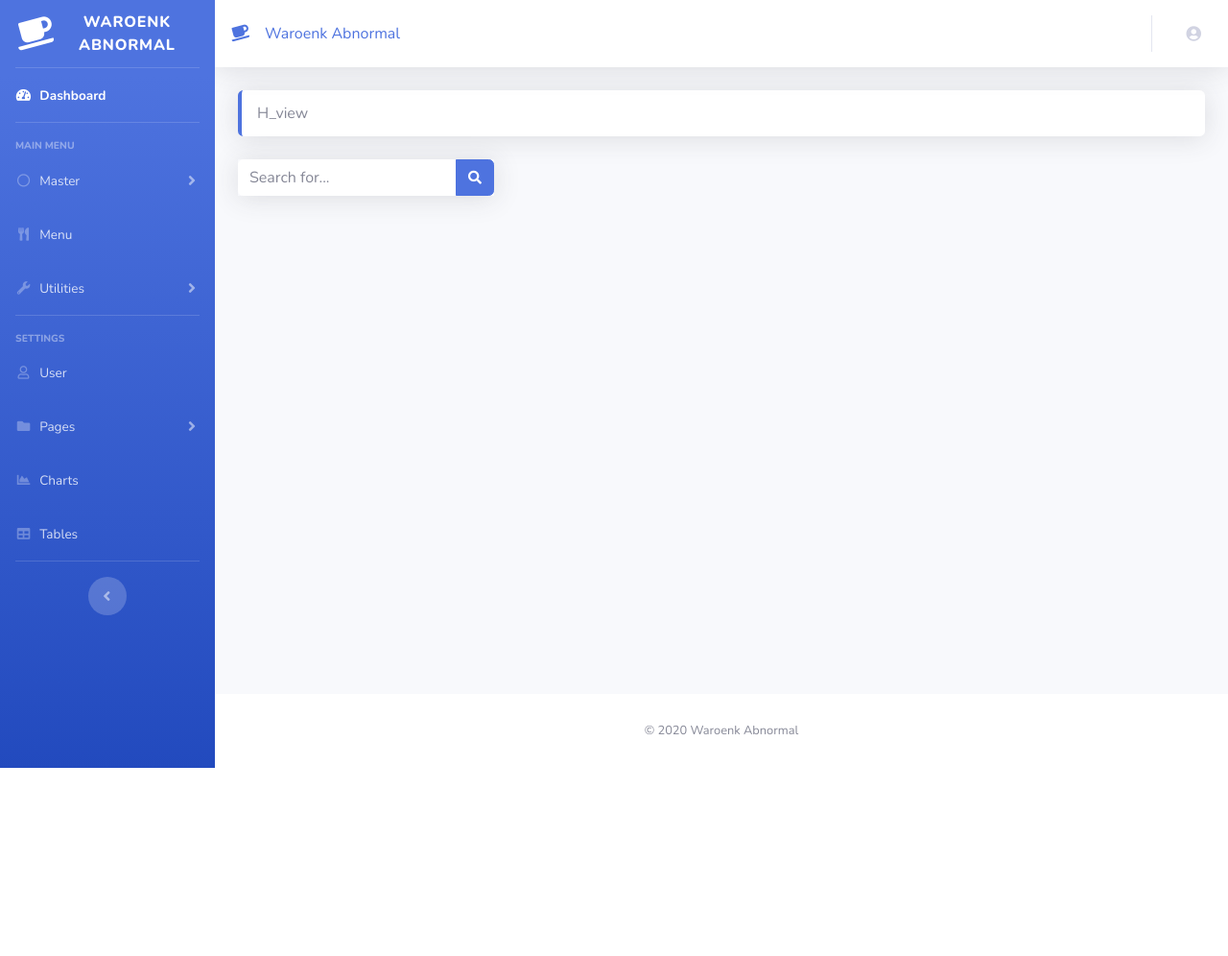
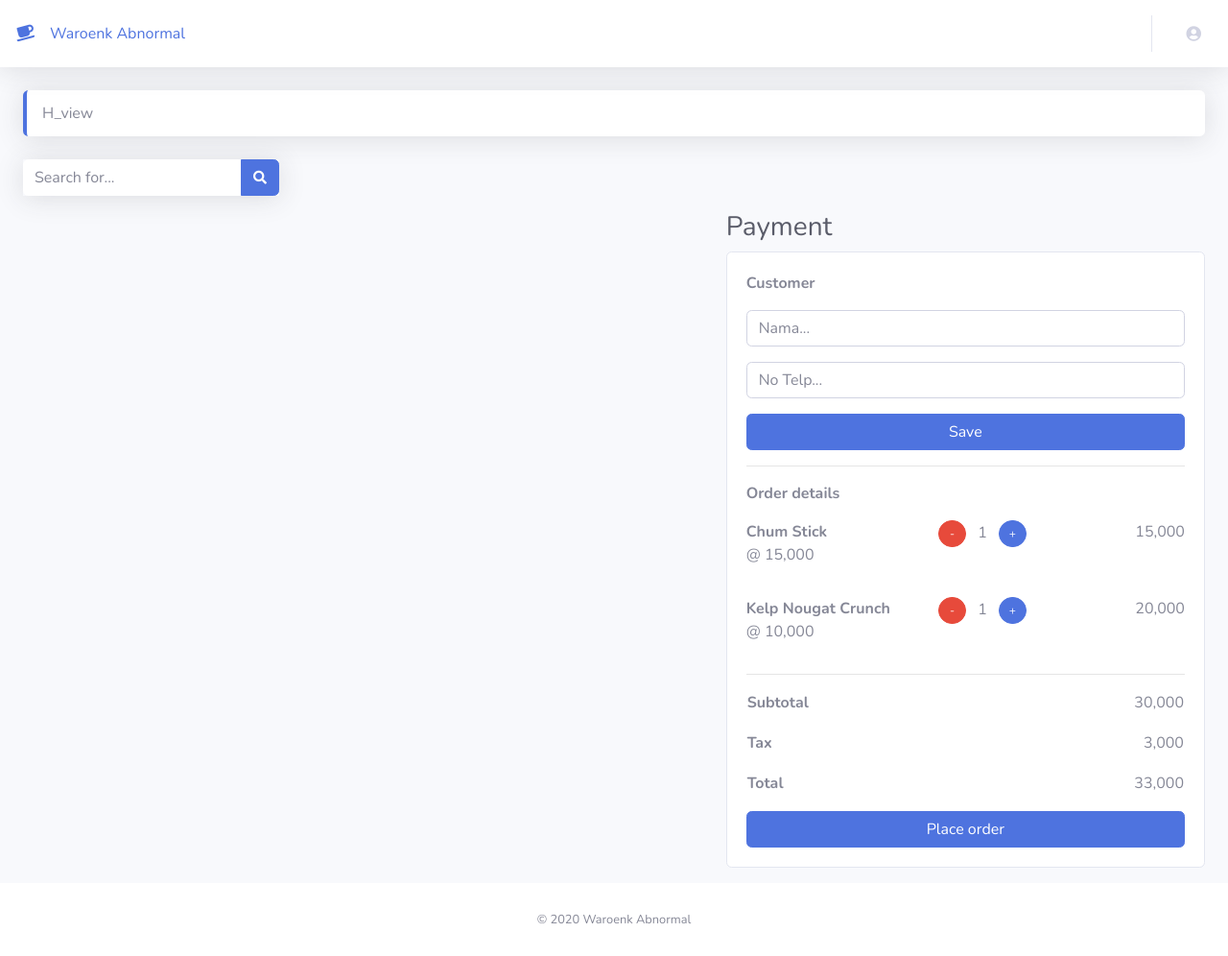
Before and after one commit to farrelnajib/Kasir, a CodeIgniter app: the page made by application/views/index.php in a window 1280 px wide. Shown: the whole page at 96% size. Before the commit the page ends 800 px from the top, so only its background shows below. Run offline with CodeIgniter, Linux system fonts and the light colour scheme; data that the repository does not hold is empty; some libraries are stand-ins or nearby versions.

Commit message:
Fixing order front end

```diff
--- a/application/views/_partials/sidebar.php
+++ b/application/views/_partials/sidebar.php
@@ -1,4 +1,4 @@
-<ul class="navbar-nav bg-gradient-primary sidebar sidebar-dark accordion" id="accordionSidebar">
+<div class="bg-gradient-primary sidebar sidebar-dark sidebar-kasir" id="accordionSidebar">
 
   <!-- Sidebar - Brand -->
   <a class="sidebar-brand d-flex align-items-center justify-content-center" href="<?php echo base_url('admin'); ?>">
@@ -11,117 +11,105 @@
   <!-- Divider -->
   <hr class="sidebar-divider my-0">
 
-  <!-- Nav Item - Dashboard -->
-  <li class="nav-item <?php echo $this->uri->segment(2) == '' ? 'active' : ''; ?>">
-    <a class="nav-link" href="<?php echo base_url('admin'); ?>">
-      <i class="fas fa-fw fa-tachometer-alt"></i>
-      <span>Dashboard</span></a>
-  </li>
+  <div class="container">
+    <div class="row">
+      <div class="col col-12">
+        <span style="color: white; font-weight: bold;">Customer</span>
+        <form action="#" method="post">
+          <div class="form-group">
+            <input type="text" name="name" id="name" class="form-control" placeholder="Nama...">
+          </div>
+          <div class="form-group">
+            <input type="text" name="telp" id="telp" class="form-control" placeholder="No Telp...">
+          </div>
+
+          <input type="submit" value="Save" class="btn btn-success btn-block">
+        </form>
+      </div>
+    </div>
+  </div>
 
   <!-- Divider -->
-  <hr class="sidebar-divider">
+  <hr class="sidebar-divider mt-3">
 
-  <!-- Heading -->
-  <div class="sidebar-heading">
-    Main Menu
-  </div>
+  <div class="container">
+    <!-- <table style="color: white">
+      <tr>
+        <td class="p-2">
+          <i class="fa fa-trash" style="color: white; height: 100%;"></i>
+        </td>
+        <td class="p-1">
+          <p style="font-weight: bold; margin-top: auto; margin-bottom: auto;">Krabby Patty<br>
+            @ 25,000
+          </p>
+        </td>
+        <td class="p-1">
+          <input type="number" class="form-control input-group-sm" id="quantity" min="1" max="10" value="2">
+        </td>
+        <td class="p-1">
+          <p class="margin-top: auto; margin-bottom: auto;">50,000</p>
+        </td>
+      </tr>
 
-  <!-- Nav Item - Pages Collapse Menu -->
-  <li class="nav-item <?php echo ($this->uri->segment(2) == 'categories') ? 'active' : ''; ?>">
-    <a class="nav-link collapsed" href="#" data-toggle="collapse" data-target="#masterCollapse" aria-expanded="true" aria-controls="masterCollapse">
-      <i class="<?php echo ($this->uri->segment(2) == 'categories') ? 'fas' : 'far'; ?> fa-fw fa-circle"></i>
-      <span>Master</span>
-    </a>
-    <div id="masterCollapse" class="collapse" aria-labelledby="headingTwo" data-parent="#accordionSidebar">
-      <div class="bg-white py-2 collapse-inner rounded">
-        <h6 class="collapse-header">Master:</h6>
-        <a class="collapse-item" href="<?php echo base_url(); ?>admin/categories">Categories</a>
-        <a class="collapse-item" href="<?php echo base_url(); ?>admin/menu">Menu</a>
+      <tr>
+        <td class="p-2">
+          <i class="fa fa-trash" style="color: white; height: 100%;"></i>
+        </td>
+        <td class="p-1">
+          <p style="font-weight: bold; margin-top: auto; margin-bottom: auto;">Chum Stick<br>
+            @ 15,000
+          </p>
+        </td>
+        <td class="p-1">
+          <input type="number" class="form-control input-group-sm" id="quantity" min="1" max="10" value="1">
+        </td>
+        <td class="p-1">
+          <p class="margin-top: auto; margin-bottom: auto;">15,000</p>
+        </td>
+      </tr>
+    </table> -->
+
+    <div class="row my-3" style="color: white;">
+      <div class="col col-1">
+        <i class="fa fa-trash" style="color: white; height: 100%;"></i>
+      </div>
+      <div class="col col-5">
+        <p style="font-weight: bold; margin-top: auto; margin-bottom: auto;">Chum Stick<br>
+          @ 15,000
+        </p>
+      </div>
+      <div class="col col-3">
+        <input type="number" class="form-control form-control-sm" id="quantity" min="1" max="10" value="1">
+      </div>
+      <div class="col col-3">
+        <p class="margin-top: auto; margin-bottom: auto;">15,000</p>
       </div>
     </div>
-  </li>
 
-  <!-- Nav Item - Food Menu -->
-  <li class="nav-item <?php echo ($this->uri->segment(2) == 'menu') ? 'active' : ''; ?>">
-    <a class="nav-link" href="<?php echo base_url(); ?>admin/menu">
-      <i class="fas fa-fw fa-utensils"></i>
-      <span>Menu</span></a>
-  </li>
-
-  <!-- Nav Item - Utilities Collapse Menu -->
-  <li class="nav-item">
-    <a class="nav-link collapsed" href="#" data-toggle="collapse" data-target="#collapseUtilities" aria-expanded="true" aria-controls="collapseUtilities">
-      <i class="fas fa-fw fa-wrench"></i>
-      <span>Utilities</span>
-    </a>
-    <div id="collapseUtilities" class="collapse" aria-labelledby="headingUtilities" data-parent="#accordionSidebar">
-      <div class="bg-white py-2 collapse-inner rounded">
-        <h6 class="collapse-header">Custom Utilities:</h6>
-        <a class="collapse-item" href="utilities-color.html">Colors</a>
-        <a class="collapse-item" href="utilities-border.html">Borders</a>
-        <a class="collapse-item" href="utilities-animation.html">Animations</a>
-        <a class="collapse-item" href="utilities-other.html">Other</a>
+    <div class="row" style="color: white;">
+      <div class="col col-1">
+        <i class="fa fa-trash" style="color: white; height: 100%; vertical-align: middle;"></i>
+      </div>
+      <div class="col col-5">
+        <span style="font-weight: bold; margin-top: auto; margin-bottom: auto;">Krabby Patty</span>
+        <span>@ 25,000</span>
+      </div>
+      <div class="col col-3">
+        <input type="number" class="form-control form-control-sm" id="quantity" min="1" max="10" value="2">
+      </div>
+      <div class="col col-3">
+        <p class="margin-top: auto; margin-bottom: auto;">50,000</p>
       </div>
     </div>
-  </li>
-
-  <!-- Divider -->
-  <hr class="sidebar-divider">
-
-  <!-- Heading -->
-  <div class="sidebar-heading">
-    Settings
   </div>
 
 
-  <!-- Nav Item - Users -->
-  <li class="nav-item <?php echo ($this->uri->segment(2) == 'user') ? 'active' : ''; ?>">
-    <a class="nav-link" href="<?php echo base_url(); ?>admin/user">
-      <i class="<?php echo ($this->uri->segment(2) == 'user') ? 'fas' : 'far'; ?> fa-fw fa-user"></i>
-      <span>User</span></a>
-  </li>
 
 
-  <!-- Nav Item - Pages Collapse Menu -->
-  <li class="nav-item">
-    <a class="nav-link collapsed" href="#" data-toggle="collapse" data-target="#collapsePages" aria-expanded="true" aria-controls="collapsePages">
-      <i class="fas fa-fw fa-folder"></i>
-      <span>Pages</span>
-    </a>
-    <div id="collapsePages" class="collapse" aria-labelledby="headingPages" data-parent="#accordionSidebar">
-      <div class="bg-white py-2 collapse-inner rounded">
-        <h6 class="collapse-header">Login Screens:</h6>
-        <a class="collapse-item" href="login.html">Login</a>
-        <a class="collapse-item" href="register.html">Register</a>
-        <a class="collapse-item" href="forgot-password.html">Forgot Password</a>
-        <div class="collapse-divider"></div>
-        <h6 class="collapse-header">Other Pages:</h6>
-        <a class="collapse-item" href="404.html">404 Page</a>
-        <a class="collapse-item" href="blank.html">Blank Page</a>
-      </div>
-    </div>
-  </li>
-
-  <!-- Nav Item - Charts -->
-  <li class="nav-item">
-    <a class="nav-link" href="charts.html">
-      <i class="fas fa-fw fa-chart-area"></i>
-      <span>Charts</span></a>
-  </li>
-
-  <!-- Nav Item - Tables -->
-  <li class="nav-item">
-    <a class="nav-link" href="tables.html">
-      <i class="fas fa-fw fa-table"></i>
-      <span>Tables</span></a>
-  </li>
-
-  <!-- Divider -->
-  <hr class="sidebar-divider d-none d-md-block">
 
   <!-- Sidebar Toggler (Sidebar) -->
   <div class="text-center d-none d-md-inline">
     <button class="rounded-circle border-0" id="sidebarToggle"></button>
   </div>
 
-</ul>
+</div>
--- a/application/views/index.php
+++ b/application/views/index.php
@@ -12,9 +12,6 @@
   <!-- Page Wrapper -->
   <div id="wrapper">
 
-    <!-- Sidebar -->
-    <?php $this->load->view('_partials/sidebar'); ?>
-    <!-- End of Sidebar -->
 
     <!-- Content Wrapper -->
     <div id="content-wrapper" class="d-flex flex-column">
@@ -46,6 +43,10 @@
 
           <!-- Page Heading -->
 
+          <div class="row">
+
+            <!-- List barang -->
+            <div class="col col-lg-7 col-md-12 col-12">
               <?php foreach ($category as $category) :
                 $id = $category->category_id;
                 if (!empty($menu[$id])) : ?>
@@ -54,15 +55,15 @@
                   <div class="row">
                     <?php foreach ($menu[$id] as $foods) :
                       if ($foods->status == 1) : ?>
-                    <div class="col col-lg-3 col-md-6 col-sm-6 col-12">
+                        <div class="col col-xl-4 col-lg-4 col-md-6 col-sm-6 col-12">
                           <a href="<?php echo base_url('order/add/' . $foods->menu_id); ?>">
                             <div class="card card-product-grid">
-                          <a href="<?php echo base_url('order/add/' . $foods->menu_id); ?>"><img src="./assets/img/<?php echo $foods->menu_picture; ?>" alt="..." class="card-img-top"></a>
+                              <div class="img-wrap" style="background-image: url('./assets/img/<?php echo $foods->menu_picture; ?>')"></div>
 
                               <div class="card-body">
-                            <a href="<?php echo base_url('order/add/' . $foods->menu_id); ?>" class="text-menu">
+                                <div class="text-menu">
                                   <?php echo $foods->menu_name; ?>
-                            </a>
+                                </div>
 
                                 <?php if ($foods->menu_discount > 0) : ?>
                                   <p class="text-danger mb-0"><strike>Rp. <?php echo number_format($foods->menu_price); ?></strike>
@@ -82,6 +83,95 @@
 
               <?php endif;
               endforeach; ?>
+            </div>
+
+            <!-- Cart nya -->
+            <div class="col col-lg-5 col-md-12 col-12">
+              <h1 class="h3 mt-3 text-gray-800">Payment</h1>
+              <div class="card mb-3">
+                <div class="card-body">
+                  <p style="font-weight: bold;">Customer</p>
+                  <form action="#" method="post">
+                    <div class="form-group">
+                      <input type="text" name="name" id="name" class="form-control" placeholder="Nama...">
+                    </div>
+                    <div class="form-group">
+                      <input type="text" name="telp" id="telp" class="form-control" placeholder="No Telp...">
+                    </div>
+
+                    <input type="submit" value="Save" class="btn btn-primary btn-block">
+                  </form>
+
+                  <hr class="sidebar-divider mt-3">
+
+                  <p style="font-weight: bold;">Order details</p>
+
+                  <div class="row my-3">
+                    <div class="col col-5">
+                      <p><strong>Chum Stick</strong><br>
+                        @ 15,000
+                      </p>
+                    </div>
+                    <div class="col col-4">
+                      <button class="btn btn-sm btn-circle btn-danger kurang"> - </button>
+                      <span class="mx-2">1</span>
+                      <button class="btn btn-sm btn-circle btn-primary tambah"> + </button>
+                    </div>
+                    <div class="col col-3">
+                      <p style="text-align: right;">15,000</p>
+                    </div>
+                  </div>
+
+                  <div class="row my-3">
+                    <div class="col col-5">
+                      <p><strong>Kelp Nougat Crunch</strong><br>
+                        @ 10,000
+                      </p>
+                    </div>
+                    <div class="col col-4">
+                      <button class="btn btn-sm btn-circle btn-danger kurang"> - </button>
+                      <span class="mx-2">1</span>
+                      <button class="btn btn-sm btn-circle btn-primary tambah"> + </button>
+                    </div>
+                    <div class="col col-3">
+                      <p style="text-align: right;">20,000</p>
+                    </div>
+                  </div>
+
+                  <hr class="sidebar-divider mt-3">
+
+                  <table style="width: 100%;">
+                    <tr>
+                      <td>
+                        <p style="font-weight: bold;">Subtotal</p>
+                      </td>
+                      <td align="right">
+                        <p>30,000</p>
+                      </td>
+                    </tr>
+                    <tr>
+                      <td>
+                        <p style="font-weight: bold;">Tax</p>
+                      </td>
+                      <td align="right">
+                        <p>3,000</p>
+                      </td>
+                    </tr>
+                    <tr>
+                      <td>
+                        <p style="font-weight: bold;">Total</p>
+                      </td>
+                      <td align="right">
+                        <p>33,000</p>
+                      </td>
+                    </tr>
+                  </table>
+
+                  <input class="btn btn-block btn-primary" type="submit" name="order" id="order" value="Place order">
+                </div>
+              </div>
+            </div>
+          </div>
 
 
         </div>
@@ -110,6 +200,12 @@
 
   <?php $this->load->view('admin/_partials/js'); ?>
 
+  <script>
+    $('.btn').click(function() {
+      this.blur()
+    });
+  </script>
+
 
 </body>
 
--- a/assets/css/customstyle.css
+++ b/assets/css/customstyle.css
@@ -28,7 +28,7 @@ td * {
 }
 
 .card-product-grid:hover {
-	box-shadow: 0px 0px 20px #e0e0e0;
+	box-shadow: 0px 0px 15px #cacaca;
 }
 
 .card-product-grid::after {
@@ -37,7 +37,7 @@ td * {
 
 .card-product-grid .img-wrap {
 	border-radius: 0.2rem 0.2rem 0 0;
-	height: 256px;
+	height: 12rem;
 	background-position: center;
 	background-size: cover;
 }
@@ -45,18 +45,16 @@ td * {
 .text-menu {
 	color: #4167D5;
 	font-weight: 800;
-	font-size: 24px;
-}
-
-.text-menu:hover {
-	color: blue;
-	font-weight: 900;
-	text-decoration: none;
+	font-size: 20px;
 }
 
 .text-price {
 	font-weight: 800;
-	font-size: 20px;
+	font-size: 16px;
 	font-style: italic;
 	color: #FA591D;
 }
+
+a:hover {
+	text-decoration: none;
+}
```
Lines whose indentation alone changed are shown as unchanged.
